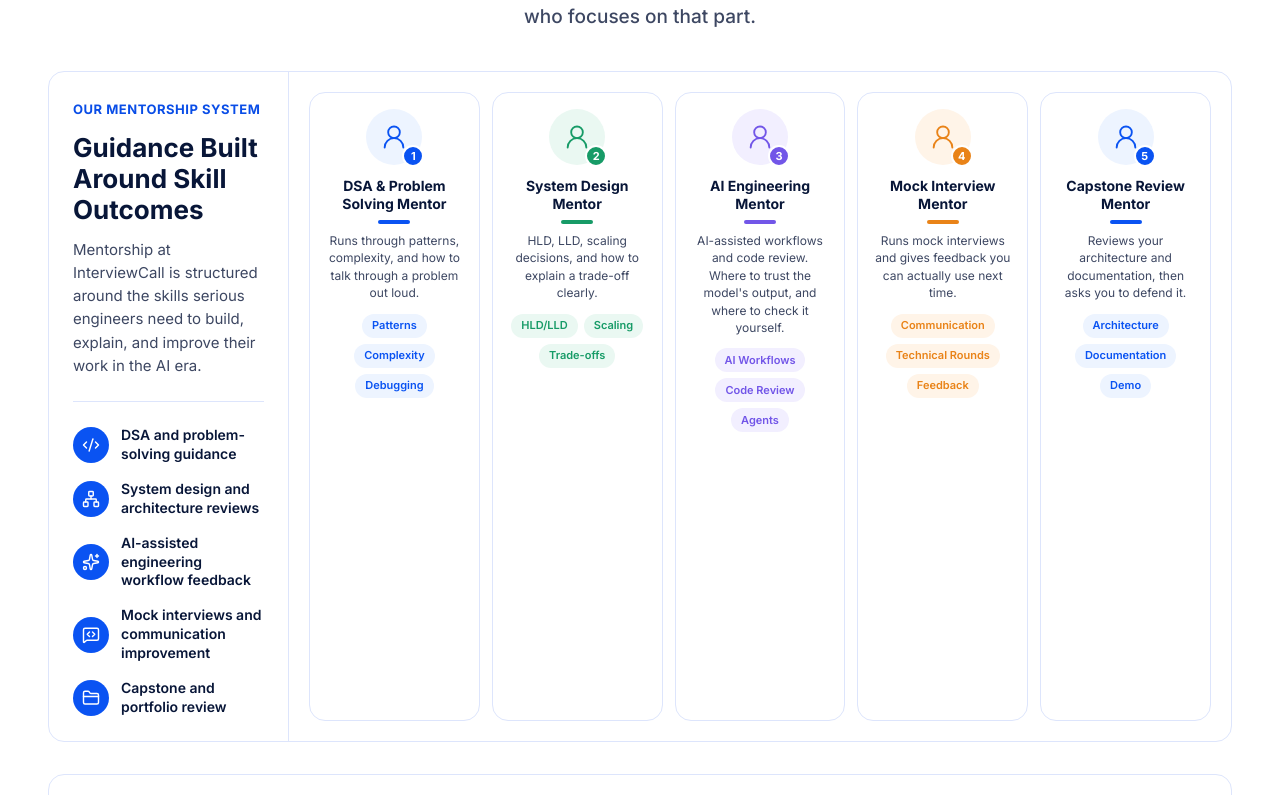
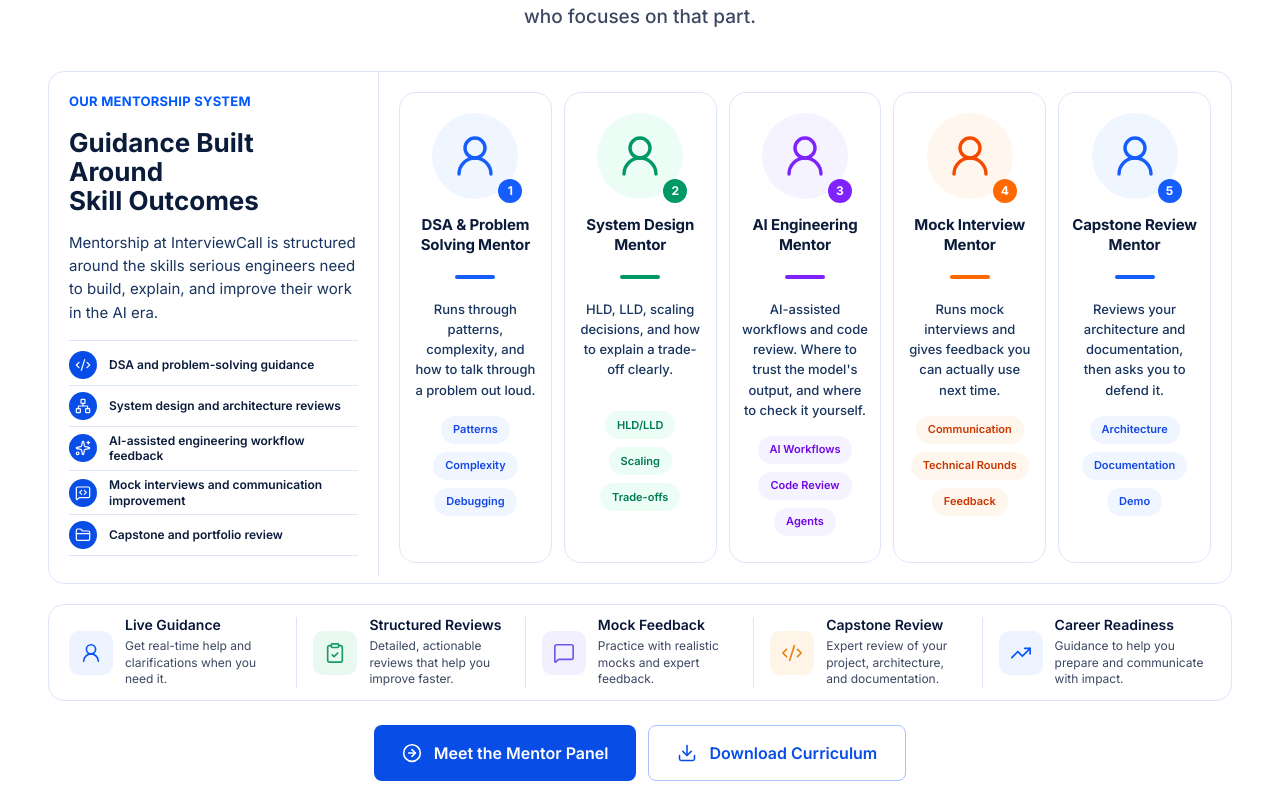
Before and after one commit to InterviewCall/AI-Proof-Engineering, a Next.js app: page / in a window 1280 px wide. Shown: the part 10365-11160 px from the top of the page. Built offline with nearby package versions, Linux system fonts and the light colour scheme.

Commit message:
fixed the specialist section

```diff
--- a/src/components/Sections/Specialists/MentorshipSystemPanel.tsx
+++ b/src/components/Sections/Specialists/MentorshipSystemPanel.tsx
@@ -1,41 +1,55 @@
+import {
+    Code2,
+    FolderClosed,
+    MessageSquareCode,
+    Network,
+    Sparkles,
+} from 'lucide-react';
 import { FC } from 'react';
 
 import { mentorshipSystemPoints } from '@/utils/specialistsItems';
 
 const MentorshipSystemPanel: FC = () => {
     return (
-        <div>
-            <span
+        <div className="flex h-full min-w-0 flex-col">
+            {/* Eyebrow */}
+            <p
                 className="
                     text-[13px]
                     font-bold
                     uppercase
-                    tracking-[0.04em]
-                    text-(--specialists-sidebar-eyebrow-text)
+                    tracking-[0.02em]
+                    text-[#0057FF]
                 "
             >
                 Our Mentorship System
-            </span>
+            </p>
 
+            {/* Heading */}
             <h3
                 className="
-                    mt-3
+                    mt-4
+                    max-w-[280px]
                     text-[26px]
                     font-bold
-                    leading-[1.2]
-                    tracking-[-1%]
-                    text-(--specialists-sidebar-title-text)
+                    leading-[1.12]
+                    tracking-[-1.5%]
+                    text-[#0B1B3A]
                 "
             >
-                Guidance Built Around Skill Outcomes
+                Guidance Built Around
+                <span className="block">Skill Outcomes</span>
             </h3>
 
+            {/* Description */}
             <p
                 className="
-                    mt-3
+                    mt-4
+                    max-w-[290px]
                     text-[15px]
+                    font-normal
                     leading-[1.55]
-                    text-(--specialists-sidebar-text)
+                    text-[#18345F]
                 "
             >
                 Mentorship at InterviewCall is structured around the skills
@@ -43,44 +57,64 @@ const MentorshipSystemPanel: FC = () => {
                 work in the AI era.
             </p>
 
-            <div className="mt-6 space-y-4 border-t border-(--specialists-sidebar-divider) pt-6">
-                {mentorshipSystemPoints.map((point) => {
-                    const Icon = point.icon;
+            {/* Divider */}
+            <div
+                className="
+                    mt-4
+                    h-px
+                    w-full
+                    bg-(--specialists-sidebar-divider)
+                "
+            />
+
+            {/* System points */}
+            <div className="mt-1 flex flex-col">
+                {mentorshipSystemPoints.map((item) => {
+                    const Icon = item.icon;
 
                     return (
                         <div
-                            key={point.label}
-                            className="flex items-center gap-3"
+                            key={item.label}
+                            className="
+                                flex
+                                min-h-[38px]
+                                items-center
+                                gap-3
+                                border-b
+                                border-(--specialists-sidebar-divider)
+                                py-1.5
+                            "
                         >
                             <span
                                 className="
                                     flex
-                                    h-9
-                                    w-9
+                                    h-7
+                                    w-7
                                     shrink-0
                                     items-center
                                     justify-center
                                     rounded-full
-                                    bg-(--specialists-sidebar-icon-bg)
-                                    text-(--specialists-sidebar-icon-text)
+                                    bg-(--button-primary-bg)
+                                    text-white
                                 "
                             >
                                 <Icon
                                     aria-hidden="true"
-                                    className="h-4.5 w-4.5"
-                                    strokeWidth={1.9}
+                                    className="h-4 w-4"
+                                    strokeWidth={1.8}
                                 />
                             </span>
 
                             <p
                                 className="
-                                    text-[14px]
+                                    min-w-0
+                                    text-[12px]
                                     font-semibold
-                                    leading-[1.35]
-                                    text-(--specialists-sidebar-title-text)
+                                    leading-[1.3]
+                                    text-[#0B1B3A]
                                 "
                             >
-                                {point.label}
+                                {item.label}
                             </p>
                         </div>
                     );
--- a/src/components/Sections/Specialists/SpecialistCard.tsx
+++ b/src/components/Sections/Specialists/SpecialistCard.tsx
@@ -1,144 +1,177 @@
 import { UserRound } from 'lucide-react';
-import { FC } from 'react';
+import type { Specialist } from '@/types/specialists';
 
-import { type Specialist, type SpecialistAccent } from '@/types/specialists';
-
-const avatarStyles: Record<SpecialistAccent, string> = {
-    blue: 'bg-(--specialist-card-blue-bg) text-(--specialist-card-blue-text)',
-    green: 'bg-(--specialist-card-green-bg) text-(--specialist-card-green-text)',
-    purple:
-        'bg-(--specialist-card-purple-bg) text-(--specialist-card-purple-text)',
-    orange:
-        'bg-(--specialist-card-orange-bg) text-(--specialist-card-orange-text)',
+type SpecialistCardProps = {
+    specialist: Specialist;
 };
 
-const badgeStyles: Record<SpecialistAccent, string> = {
-    blue: 'bg-(--specialist-card-blue-text)',
-    green: 'bg-(--specialist-card-green-text)',
-    purple: 'bg-(--specialist-card-purple-text)',
-    orange: 'bg-(--specialist-card-orange-text)',
+const accentStyles = {
+    blue: {
+        iconBg: 'bg-blue-50',
+        icon: 'text-blue-600',
+        number: 'bg-blue-600',
+        line: 'bg-blue-600',
+        tag: 'bg-blue-50 text-blue-700',
+    },
+    green: {
+        iconBg: 'bg-emerald-50',
+        icon: 'text-emerald-600',
+        number: 'bg-emerald-600',
+        line: 'bg-emerald-600',
+        tag: 'bg-emerald-50 text-emerald-700',
+    },
+    purple: {
+        iconBg: 'bg-violet-50',
+        icon: 'text-violet-600',
+        number: 'bg-violet-600',
+        line: 'bg-violet-600',
+        tag: 'bg-violet-50 text-violet-700',
+    },
+    orange: {
+        iconBg: 'bg-orange-50',
+        icon: 'text-orange-600',
+        number: 'bg-orange-500',
+        line: 'bg-orange-500',
+        tag: 'bg-orange-50 text-orange-700',
+    },
 };
 
-const underlineStyles: Record<SpecialistAccent, string> = {
-    blue: 'bg-(--specialist-card-blue-text)',
-    green: 'bg-(--specialist-card-green-text)',
-    purple: 'bg-(--specialist-card-purple-text)',
-    orange: 'bg-(--specialist-card-orange-text)',
-};
+const SpecialistCard = ({ specialist }: SpecialistCardProps) => {
+    const styles = accentStyles[specialist.accent];
 
-const tagStyles: Record<SpecialistAccent, string> = {
-    blue: 'bg-(--specialist-card-blue-bg) text-(--specialist-card-blue-text)',
-    green: 'bg-(--specialist-card-green-bg) text-(--specialist-card-green-text)',
-    purple:
-        'bg-(--specialist-card-purple-bg) text-(--specialist-card-purple-text)',
-    orange:
-        'bg-(--specialist-card-orange-bg) text-(--specialist-card-orange-text)',
-};
-
-const SpecialistCard: FC<{ specialist: Specialist }> = ({ specialist }) => {
     return (
         <article
             className="
+                relative
                 flex
+                min-h-[471px]
+                w-full
                 flex-col
                 items-center
-                rounded-2xl
+                rounded-[17px]
                 border
                 border-(--specialist-card-border)
                 bg-(--specialist-card-bg)
-                p-4
-                text-center
+                px-3
+                pt-5
+                pb-4
             "
         >
-            <div className="relative">
-                <span
+            {/* Mentor avatar */}
+            <div
                 className={`
+                    relative
                     flex
-                        h-14
-                        w-14
+                    h-[86px]
+                    w-[86px]
+                    shrink-0
                     items-center
                     justify-center
                     rounded-full
-                        ${avatarStyles[specialist.accent]}
+                    ${styles.iconBg}
                 `}
             >
                 <UserRound
                     aria-hidden="true"
-                        className="h-7 w-7"
-                        strokeWidth={1.6}
+                    className={`h-[48px] w-[48px] ${styles.icon}`}
+                    strokeWidth={1.7}
                 />
-                </span>
 
+                {/* Number */}
                 <span
                     className={`
                         absolute
-                        -bottom-0.5
-                        -right-0.5
+                        -right-1
+                        -bottom-1
                         flex
-                        h-5.5
-                        w-5.5
+                        h-6
+                        w-6
                         items-center
                         justify-center
                         rounded-full
-                        border-2
-                        border-(--specialist-card-bg)
-                        text-[11px]
+                        text-[12px]
                         font-bold
                         text-white
-                        ${badgeStyles[specialist.accent]}
+                        ${styles.number}
                     `}
                 >
                     {specialist.number}
                 </span>
             </div>
 
+            {/* Title */}
             <h3
                 className="
-                    mt-3
-                    text-[14px]
+                    mt-4
+                    min-h-[48px]
+                    w-full
+                    text-center
+                    text-[15px]
                     font-bold
-                    leading-tight
-                    text-(--specialist-card-name)
+                    leading-[1.35]
+                    tracking-[-0.01em]
+                    text-[#0B1B3A]
                 "
             >
                 {specialist.name}
             </h3>
 
-            <span
+            {/* Accent line */}
+            <div
                 className={`
-                    mt-2
+                    mt-3
                     h-1
-                    w-8
+                    w-10
+                    shrink-0
                     rounded-full
-                    ${underlineStyles[specialist.accent]}
+                    ${styles.line}
                 `}
             />
 
+            {/* Description */}
             <p
                 className="
-                    mt-2
-                    text-[12px]
-                    leading-[1.45]
-                    text-(--specialist-card-role)
+                    mt-5
+                    min-h-[96px]
+                    w-full
+                    text-center
+                    text-[13px]
+                    font-medium
+                    leading-[1.55]
+                    text-[#18345F]
                 "
             >
                 {specialist.description}
             </p>
 
-            <div className="mt-3 flex flex-wrap justify-center gap-1.5">
+            {/* Skills */}
+            <div
+                className="
+                    mt-4
+                    flex
+                    w-full
+                    flex-wrap
+                    items-center
+                    justify-center
+                    gap-x-1.5
+                    gap-y-2
+                "
+            >
                 {specialist.tags.map((tag) => (
                     <span
                         key={tag}
                         className={`
                             inline-flex
-                            min-h-6
+                            min-h-7
                             items-center
+                            justify-center
                             rounded-full
-                            px-2.5
+                            px-3
+                            py-1
                             text-[11px]
                             font-semibold
-                            whitespace-nowrap
-                            ${tagStyles[specialist.accent]}
+                            leading-none
+                            ${styles.tag}
                         `}
                     >
                         {tag}
--- a/src/components/Sections/Specialists/SpecialistsFeatureStrip.tsx
+++ b/src/components/Sections/Specialists/SpecialistsFeatureStrip.tsx
@@ -17,21 +17,15 @@ const SpecialistsFeatureStrip: FC = () => {
         <div
             className="
                 grid
-                grid-cols-2
-                gap-x-4
-                gap-y-6
+                grid-cols-5
                 rounded-2xl
                 border
                 border-(--specialists-strip-border)
                 bg-(--specialists-strip-bg)
                 px-5
-                py-6
-                sm:grid-cols-3
-                sm:px-8
-                lg:grid-cols-5
+                py-3
                 lg:divide-x
                 lg:divide-(--specialists-strip-border)
-                lg:py-7
             "
         >
             {specialistFeatureStrip.map((item) => {
@@ -40,7 +34,15 @@ const SpecialistsFeatureStrip: FC = () => {
                 return (
                     <div
                         key={item.title}
-                        className="flex items-start gap-3 px-2 lg:first:pl-0"
+                        className="
+                            flex
+                            min-w-0
+                            items-center
+                            gap-3
+                            px-4
+                            first:pl-0
+                            last:pr-0
+                        "
                     >
                         <span
                             className={`
@@ -66,7 +68,7 @@ const SpecialistsFeatureStrip: FC = () => {
                                 className="
                                     text-[14px]
                                     font-semibold
-                                    leading-tight
+                                    leading-[1.2]
                                     text-(--specialists-strip-title-text)
                                 "
                             >
--- a/src/components/Sections/Specialists/SpecialistsSection.tsx
+++ b/src/components/Sections/Specialists/SpecialistsSection.tsx
@@ -53,20 +53,18 @@ const SpecialistsSection: FC = () => {
                             className="h-4.5 w-4.5"
                             strokeWidth={1.9}
                         />
+
                         <span>Mentors</span>
                     </div>
 
-                    {/* Desktop heading */}
                     <h2
                         className="
                             mt-4
-                            hidden
                             text-[clamp(2.5rem,6vw,3.75rem)]
                             font-bold
                             leading-[1.06]
                             tracking-[-2%]
                             text-(--specialists-section-title-text)
-                            lg:block
                         "
                     >
                         Who Teaches
@@ -76,26 +74,6 @@ const SpecialistsSection: FC = () => {
                         </span>
                     </h2>
 
-                    {/* Mobile / tablet heading */}
-                    <h2
-                        className="
-                            mt-4
-                            text-[clamp(2.5rem,7.5vw,3.75rem)]
-                            font-bold
-                            leading-[1.06]
-                            tracking-[-2%]
-                            text-(--specialists-section-title-text)
-                            lg:hidden
-                        "
-                    >
-                        Who Teaches
-
-                        <span className="block text-(--specialists-section-title-highlight)">
-                            What
-                        </span>
-                    </h2>
-
-                    {/* Subtitle */}
                     <p
                         className="
                             mx-auto
@@ -106,7 +84,6 @@ const SpecialistsSection: FC = () => {
                             leading-[1.5]
                             text-(--specialists-section-subtitle-text)
                             sm:text-[19px]
-                            lg:text-[19px]
                         "
                     >
                         System design, AI workflows, mock interviews, and
@@ -115,13 +92,15 @@ const SpecialistsSection: FC = () => {
                     </p>
                 </header>
 
-                {/* Desktop board: sidebar + mentor cards + feature strip */}
+                {/* Desktop */}
                 <div className="hidden lg:block">
+                    {/* Main mentorship board */}
                     <div
                         className="
                             mt-10
                             grid
-                            grid-cols-[240px_minmax(0,1fr)]
+                            grid-cols-[330px_minmax(0,1fr)]
+                            items-start
                             divide-x
                             divide-(--specialists-sidebar-divider)
                             rounded-2xl
@@ -130,11 +109,21 @@ const SpecialistsSection: FC = () => {
                             bg-(--specialist-card-bg)
                         "
                     >
-                        <div className="p-6">
+                        {/* Sidebar */}
+                        <div className="min-w-0 p-5">
                             <MentorshipSystemPanel />
                         </div>
 
-                        <div className="grid grid-cols-5 gap-3 p-5">
+                        {/* Mentor cards */}
+                        <div
+                            className="
+                                grid
+                                grid-cols-5
+                                items-start
+                                gap-3
+                                p-5
+                            "
+                        >
                             {specialists.map((specialist) => (
                                 <SpecialistCard
                                     key={specialist.name}
@@ -144,41 +133,13 @@ const SpecialistsSection: FC = () => {
                         </div>
                     </div>
 
-                    <div className="mt-8">
+                    {/* Feature strip */}
+                    <div className="mt-5">
                         <SpecialistsFeatureStrip />
-                    </div>
-                </div>
-
-                {/* Mobile / tablet board: mentor rows + feature strip */}
-                <div className="mt-10 lg:hidden">
-                    <span
-                        className="
-                            text-[13px]
-                            font-bold
-                            uppercase
-                            tracking-[0.04em]
-                            text-(--specialists-sidebar-eyebrow-text)
-                        "
-                    >
-                        Mentor Specialists
-                    </span>
-
-                    <div className="mt-4 space-y-3">
-                        {mobileSpecialists.map((specialist) => (
-                            <MobileMentorRow
-                                key={specialist.title}
-                                specialist={specialist}
-                            />
-                        ))}
-                    </div>
-
-                    <div className="mt-6">
-                        <MobileSpecialistsFeatureStrip />
-                    </div>
                     </div>
 
                     {/* Desktop CTA */}
-                <div className="mt-8 hidden justify-center gap-3 lg:flex">
+                    <div className="mt-6 flex justify-center gap-3">
                         <Link
                             href="#specialists"
                             className="
@@ -209,6 +170,7 @@ const SpecialistsSection: FC = () => {
                                 className="h-5 w-5"
                                 strokeWidth={1.9}
                             />
+
                             <span>Meet the Mentor Panel</span>
                         </Link>
 
@@ -242,8 +204,38 @@ const SpecialistsSection: FC = () => {
                                 className="h-5 w-5"
                                 strokeWidth={1.9}
                             />
+
                             <span>Download Curriculum</span>
                         </a>
+                    </div>
+                </div>
+
+                {/* Mobile / tablet */}
+                <div className="mt-10 lg:hidden">
+                    <span
+                        className="
+                            text-[13px]
+                            font-bold
+                            uppercase
+                            tracking-[0.04em]
+                            text-(--specialists-sidebar-eyebrow-text)
+                        "
+                    >
+                        Mentor Specialists
+                    </span>
+
+                    <div className="mt-4 space-y-3">
+                        {mobileSpecialists.map((specialist) => (
+                            <MobileMentorRow
+                                key={specialist.title}
+                                specialist={specialist}
+                            />
+                        ))}
+                    </div>
+
+                    <div className="mt-6">
+                        <MobileSpecialistsFeatureStrip />
+                    </div>
                 </div>
 
                 {/* Mobile / tablet CTA */}
@@ -279,6 +271,7 @@ const SpecialistsSection: FC = () => {
                             className="h-5 w-5"
                             strokeWidth={1.9}
                         />
+
                         <span>Meet the Mentor Panel</span>
                     </Link>
 
@@ -300,6 +293,7 @@ const SpecialistsSection: FC = () => {
                         "
                     >
                         <span>Download Curriculum</span>
+
                         <ArrowRight
                             aria-hidden="true"
                             className="h-4.5 w-4.5"
```
Lines whose indentation alone changed are shown as unchanged.
